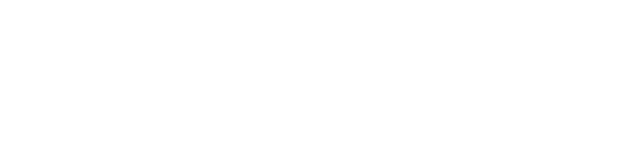
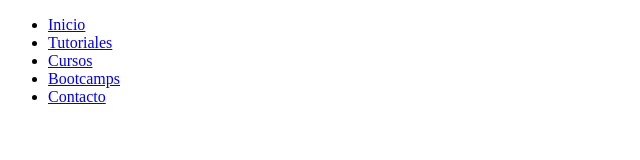
Before and after one commit to Redjorm/PracticaGitHUB, a plain HTML site: page index.html in a window 1280 px wide. Shown: the whole page, without its empty margins (0-640 px from the left). Drawn offline with Linux system fonts and the light colour scheme.

Commit message:
se hizo un menu

```diff
--- a/index.html
+++ b/index.html
@@ -1,5 +1,6 @@
 <!DOCTYPE html>
 <html lang="en">
+
 <head>
     <meta charset="UTF-8">
     <meta http-equiv="X-UA-Compatible" content="IE=edge">
@@ -7,8 +8,21 @@
     <title>Document</title>
     <link rel="stylesheet" href="./style.css">
 </head>
+
 <body>
     <!-- ANGEL -->
+    <header>
+        <nav>
+            <ul>
+                <li><a href="#">Inicio</a></li>
+                <li><a href="#">Tutoriales</a></li>
+                <li><a href="#">Cursos</a></l>
+                <li><a href="#">Bootcamps</a></li>
+                <li><a href="#">Contacto</a></li>
+            </ul>
+        </nav>
+    </header>
     <!-- JESUS -->
 </body>
+
 </html>
```
